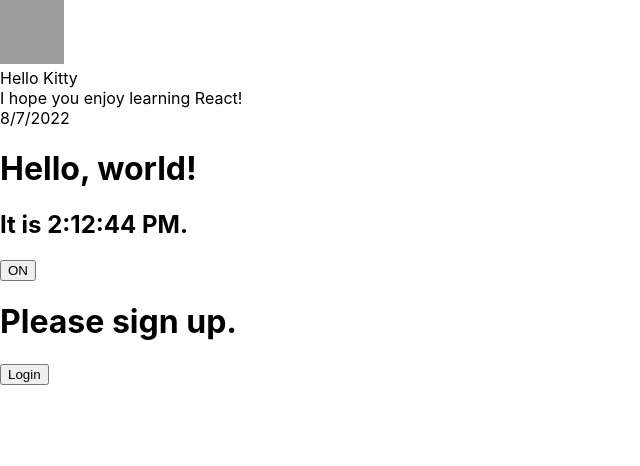
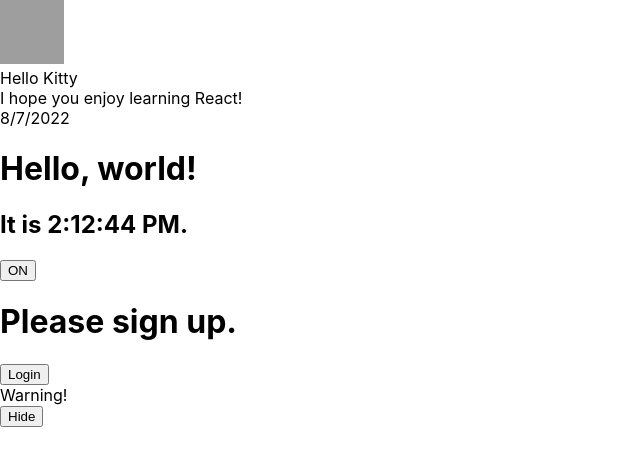
Before and after one commit to wilcologger/react-project, a React (Create React App) app: page / in a window 1280 px wide. Shown: the top 466 px of the page, without its empty margins (0-640 px from the left). Built offline with nearby package versions, Linux system fonts and the light colour scheme; grey boxes are pictures that could not be loaded.

Commit message:
add some comments

```diff
--- a/src/App.js
+++ b/src/App.js
@@ -1,5 +1,6 @@
 import React from 'react';
 
+// State and Lifecycle
 function FormattedDate(props) {
   return <h2>It is {props.date.toLocaleTimeString()}.</h2>;
 }
--- a/src/Comment.js
+++ b/src/Comment.js
@@ -1,5 +1,6 @@
 import React from "react";
 
+// Components and Props
 function formatDate(date) {
   return date.toLocaleDateString();
 }
--- a/src/Login.js
+++ b/src/Login.js
@@ -1,5 +1,6 @@
 import React from "react";
 
+// Conditional Rendering
 class LoginControl extends React.Component {
   constructor(props) {
     super(props);
--- a/src/Toggle.js
+++ b/src/Toggle.js
@@ -1,5 +1,6 @@
 import React from 'react';
 
+// Handling Events
 class Toggle extends React.Component {
   constructor(props) {
     super(props);
--- /dev/null
+++ b/src/WarningBanner.jsx
@@ -0,0 +1,41 @@
+import React from "react";
+
+// Preventing Component from Rendering
+function WarningBanner(props) {
+  if (!props.warn) {
+    return null;
+  }
+
+  return (
+    <div className="warning">
+      Warning!
+    </div>
+  );
+}
+
+class Page extends React.Component {
+  constructor(props) {
+    super(props);
+    this.state = {showWarning: true}
+    this.handleToggleClick = this.handleToggleClick.bind(this);
+  }
+
+  handleToggleClick() {
+    this.setState(prevState => ({
+      showWarning: !prevState.showWarning
+    }));
+  }
+
+  render() {
+    return (
+      <div>
+        <WarningBanner warn={this.state.showWarning} />
+        <button onClick={this.handleToggleClick}>
+          {this.state.showWarning ? 'Hide' : 'Show'}
+        </button>
+      </div>
+    );
+  }
+}
+
+export default Page;
--- a/src/index.js
+++ b/src/index.js
@@ -6,6 +6,7 @@
 import Toggle from './Toggle';
 import Comment from './Comment';
 import LoginControl from './Login';
+import Page from './WarningBanner';
 
 const comment = {
   date: new Date(),
@@ -23,6 +24,7 @@
     <Clock />
     <Toggle />
     <LoginControl />
+    <Page />
   </React.StrictMode>
 );
 
```
